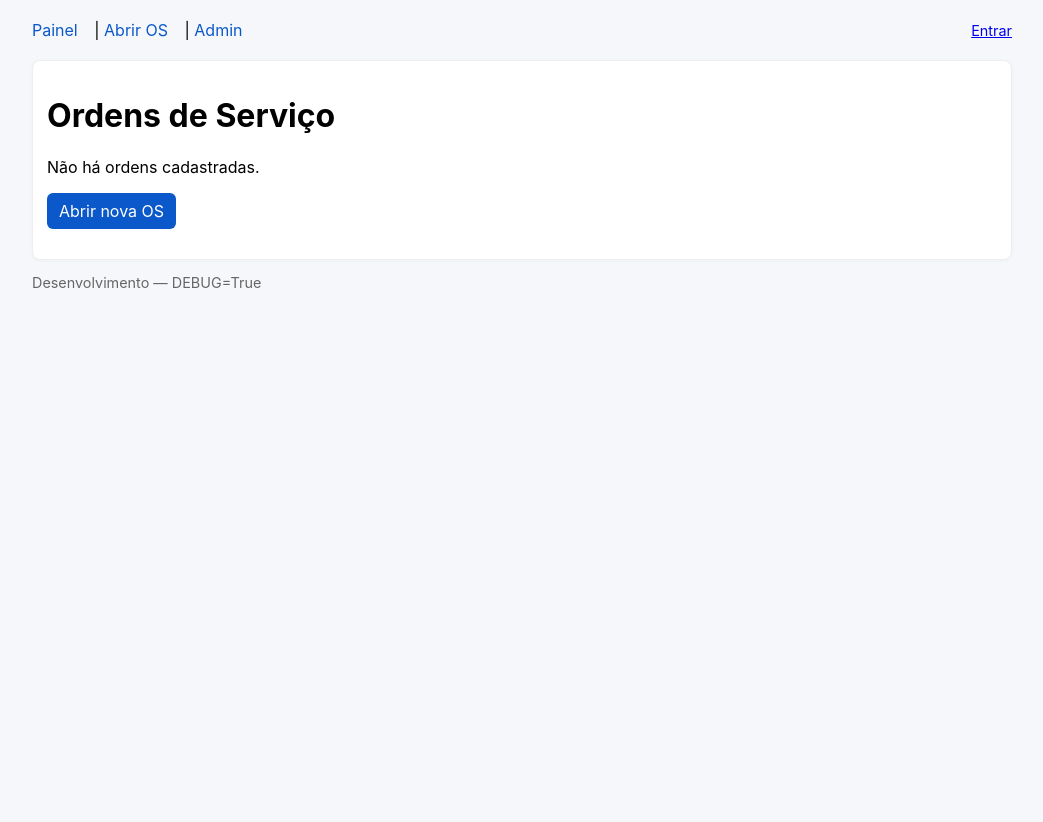
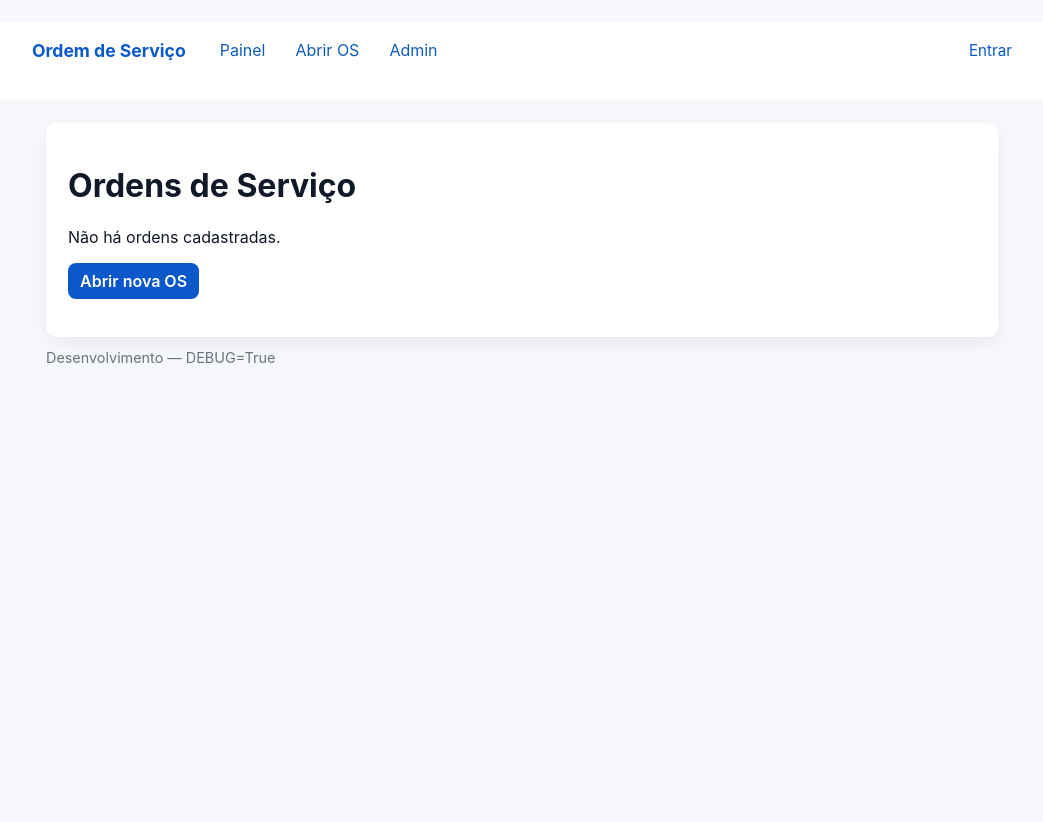
Before and after one commit to andretorresb/ordemservico, a Django app: page / in a window 1280 px wide. Shown: the whole page, without its empty margins (118-1161 px from the left). Before the commit the page ends 288 px from the top, so only its background shows below. Run offline with Django 3.2, Linux system fonts and the light colour scheme; data that the repository does not hold is empty.

Commit message:
Adicionando CSS e JS

```diff
--- /dev/null
+++ b/os_app/static/os_app/css/styles.css
@@ -0,0 +1,80 @@
+/* styles.css - visual clean & responsive */
+:root{
+  --bg:#f6f8fb;
+  --card:#ffffff;
+  --accent:#0a58ca;
+  --accent-2:#0f5bb8;
+  --danger:#d9534f;
+  --muted:#6b7280;
+  --radius:10px;
+  --shadow: 0 6px 18px rgba(17,24,39,0.06);
+  --max-width:980px;
+  --gap:16px;
+  --text:#111827;
+  --success:#1f7f3a;
+}
+
+*{box-sizing:border-box}
+html,body{height:100%}
+body{
+  font-family: Inter, "Segoe UI", Arial, Helvetica, sans-serif;
+  margin:0;
+  background:var(--bg);
+  color:var(--text);
+  -webkit-font-smoothing:antialiased;
+  -moz-osx-font-smoothing:grayscale;
+}
+
+.container{max-width:var(--max-width);margin:22px auto;padding:0 14px}
+
+/* header */
+.site-header{background:#fff;border-bottom:1px solid rgba(15,23,42,0.04);box-shadow: 0 1px 0 rgba(255,255,255,0.5)}
+.header-inner{display:flex;align-items:center;gap:12px;padding:12px 0}
+.logo a{font-weight:700;color:var(--accent);text-decoration:none;font-size:1.1rem}
+.main-nav{margin-left:12px;display:flex;gap:10px;flex:1}
+.main-nav a{color:var(--accent-2);text-decoration:none;padding:6px 10px;border-radius:6px}
+.main-nav a:hover{background:rgba(10,88,202,0.06)}
+.user-area{font-size:0.95rem;color:var(--muted)}
+.user-area a{margin-left:10px;color:var(--accent);text-decoration:none}
+
+/* card */
+.card{background:var(--card);padding:22px;border-radius:var(--radius);box-shadow:var(--shadow);}
+
+/* messages */
+.messages{margin-bottom:12px;display:flex;flex-direction:column;gap:10px}
+.message{position:relative;padding:12px 14px;border-radius:8px;border:1px solid rgba(0,0,0,0.04);display:flex;align-items:flex-start;gap:12px}
+.message .msg-close{position:absolute;right:8px;top:6px;background:transparent;border:0;font-size:18px;cursor:pointer;color:#444}
+.message .msg-content{flex:1}
+.message.info{background:#eef6ff;border-color:#cfe9ff;color:var(--accent)}
+.message.success{background:#f0fff4;border-color:#bff0c6;color:var(--success)}
+.message.warning{background:#fffaf0;border-color:#ffe5a8;color:#8a5f00}
+.message.error{background:#fff0f0;border-color:#f5c2c2;color:var(--danger)}
+
+/* form */
+form p{margin:10px 0}
+label{display:block;margin-bottom:6px;font-weight:600;color:#111827}
+input[type="text"], input[type="number"], input[type="date"], input[type="time"], input[type="email"], textarea, select{
+  width:100%;padding:8px 10px;border-radius:6px;border:1px solid #e6e9ee;font-size:14px;background:#fff;color:var(--text)
+}
+textarea{min-height:110px;resize:vertical}
+.errors{background:#fff0f0;border:1px solid #f5c2c2;padding:10px;border-radius:6px;color:var(--danger);margin-bottom:10px}
+
+/* table */
+table{width:100%;border-collapse:collapse;margin-top:12px}
+th,td{padding:10px;border-bottom:1px solid #f1f3f5;text-align:left}
+th{font-weight:700;color:var(--muted);font-size:0.95rem}
+.actions a, .actions form{display:inline-block;margin-right:6px}
+
+/* buttons */
+.btn{display:inline-block;padding:8px 12px;border-radius:8px;background:var(--accent);color:#fff;text-decoration:none;border:0;font-weight:600}
+.btn:hover{background:var(--accent-2)}
+.btn-danger{background:var(--danger)}
+.small{font-size:0.9rem;color:var(--muted);margin-top:12px}
+
+/* responsive adjustments */
+@media (max-width:720px){
+  .header-inner{flex-direction:column;align-items:flex-start;gap:8px}
+  .main-nav{flex-wrap:wrap}
+  .card{padding:16px}
+  table, th, td{font-size:14px}
+}
--- /dev/null
+++ b/os_app/static/os_app/js/scripts.js
@@ -0,0 +1,36 @@
+// scripts.js - pequenas melhorias de UI
+document.addEventListener('DOMContentLoaded', function() {
+  // fechar mensagens
+  document.querySelectorAll('.message .msg-close').forEach(function(btn){
+    btn.addEventListener('click', function(e){
+      var msg = btn.closest('.message');
+      if(!msg) return;
+      msg.style.transition = 'opacity 240ms ease, height 240ms ease, margin 240ms ease';
+      msg.style.opacity = '0';
+      msg.style.height = '0px';
+      msg.style.margin = '0';
+      setTimeout(function(){ if(msg && msg.parentNode) msg.parentNode.removeChild(msg); }, 300);
+    });
+  });
+
+  // realce em campos que tenham erro (Django renders errors as .errors near field)
+  document.querySelectorAll('.errors + input, .errors + textarea, .errors + select').forEach(function(inp){
+    inp.style.borderColor = '#d9534f';
+    inp.style.boxShadow = '0 0 0 4px rgba(217,83,79,0.06)';
+  });
+
+  // adicionar confirmação em formulários com class .confirm-delete (se existirem)
+  document.querySelectorAll('form.confirm-delete').forEach(function(f){
+    f.addEventListener('submit', function(ev){
+      if(!confirm('Confirma exclusão? Esta ação não pode ser desfeita.')) {
+        ev.preventDefault();
+      }
+    });
+  });
+
+  // foco no primeiro input do form
+  (function focusFirst(){
+    var first = document.querySelector('form input, form textarea, form select');
+    if(first) first.focus();
+  })();
+});
--- a/templates/base.html
+++ b/templates/base.html
@@ -1,53 +1,33 @@
+{% load static %}
 <!doctype html>
 <html lang="pt-BR">
 <head>
   <meta charset="utf-8">
   <meta name="viewport" content="width=device-width,initial-scale=1">
   <title>{% block title %}Ordem de Serviço - {{ title|default:"Sistema" }}{% endblock %}</title>
-  <style>
-    body{font-family:Inter,Segoe UI,Arial,Helvetica,sans-serif;margin:18px;background:#f6f7fb;}
-    header nav a{margin-right:12px;text-decoration:none;color:#0a58ca;}
-    .container{max-width:980px;margin:20px auto;}
-    .card{padding:14px;border:1px solid #eee;border-radius:8px;background:#fff;box-shadow:0 1px 4px rgba(0,0,0,.03)}
-    form p{margin:8px 0}
-    label{font-weight:600}
-    .errors{background:#ffecec;border:1px solid #f5c2c2;padding:8px;border-radius:6px;color:#9a1f1f;margin-bottom:12px}
-    .messages {margin-bottom:12px}
-    .message {padding:8px;border-radius:6px;margin-bottom:6px}
-    .message.info{background:#e7f3fe;border:1px solid #cfe9ff;color:#0a58ca}
-    .message.success{background:#e6ffed;border:1px solid #bff0c6;color:#1f7f3a}
-    .message.warning{background:#fff7e6;border:1px solid #ffe5a8;color:#8a5f00}
-    .message.error{background:#ffecec;border:1px solid #f5c2c2;color:#9a1f1f}
-    table{width:100%;border-collapse:collapse;margin-top:10px}
-    th,td{padding:8px;border-bottom:1px solid #eee;text-align:left}
-    .actions a, .actions form{display:inline-block;margin-right:6px}
-    .btn{display:inline-block;padding:8px 12px;border-radius:6px;background:#0a58ca;color:#fff;text-decoration:none}
-    .btn-danger{background:#d9534f;color:#fff;border:0;padding:8px 10px;border-radius:6px}
-    .muted{color:#666;font-size:0.9em}
-    header{margin-bottom:12px}
-    header .top {display:flex;justify-content:space-between;align-items:center}
-    header .right {font-size:0.9em;color:#666}
-    /* responsividade simples */
-    @media (max-width:700px){
-      .container{margin:8px}
-      th,td{padding:6px}
-      .btn{padding:6px 8px}
-    }
-  </style>
+
+  <!-- main stylesheet -->
+  <link rel="stylesheet" href="{% static 'os_app/css/styles.css' %}">
 </head>
 <body>
-  <header>
-    <div class="top container">
-      <nav>
-        <a href="{% url 'os_app:listar_os' %}">Painel</a> |
-        <a href="{% url 'os_app:abrir_os' %}">Abrir OS</a> |
+  <header class="site-header">
+    <div class="header-inner container">
+      <div class="logo">
+        <a href="{% url 'os_app:listar_os' %}">Ordem de Serviço</a>
+      </div>
+
+      <nav class="main-nav">
+        <a href="{% url 'os_app:listar_os' %}">Painel</a>
+        <a href="{% url 'os_app:abrir_os' %}">Abrir OS</a>
         <a href="/admin/">Admin</a>
       </nav>
-      <div class="right">
+
+      <div class="user-area">
         {% if request.user.is_authenticated %}
-          Olá, {{ request.user.get_short_name|default:request.user.username }} — <a href="/accounts/logout/">Sair</a>
+          Olá, <strong>{{ request.user.get_short_name|default:request.user.username }}</strong>
+          <a class="link-logout" href="/accounts/logout/">Sair</a>
         {% else %}
-          <a href="/accounts/login/">Entrar</a>
+          <a class="link-login" href="/accounts/login/">Entrar</a>
         {% endif %}
       </div>
     </div>
@@ -58,10 +38,11 @@
 
       {# Django messages (ex: success / error after POST) #}
       {% if messages %}
-        <div class="messages">
+        <div class="messages" aria-live="polite">
           {% for msg in messages %}
             <div class="message {% if 'success' in msg.tags %}success{% elif 'error' in msg.tags or 'danger' in msg.tags %}error{% elif 'warning' in msg.tags %}warning{% else %}info{% endif %}">
-              {{ msg }}
+              <button type="button" class="msg-close" aria-label="Fechar">&times;</button>
+              <div class="msg-content">{{ msg|safe }}</div>
             </div>
           {% endfor %}
         </div>
@@ -70,7 +51,11 @@
       {% block content %}{% endblock %}
     </div>
 
-    <p class="muted">Desenvolvimento — DEBUG=True</p>
+    <footer class="muted small">
+      Desenvolvimento — DEBUG=True
+    </footer>
   </main>
+
+  <script src="{% static 'os_app/js/scripts.js' %}"></script>
 </body>
 </html>
```
